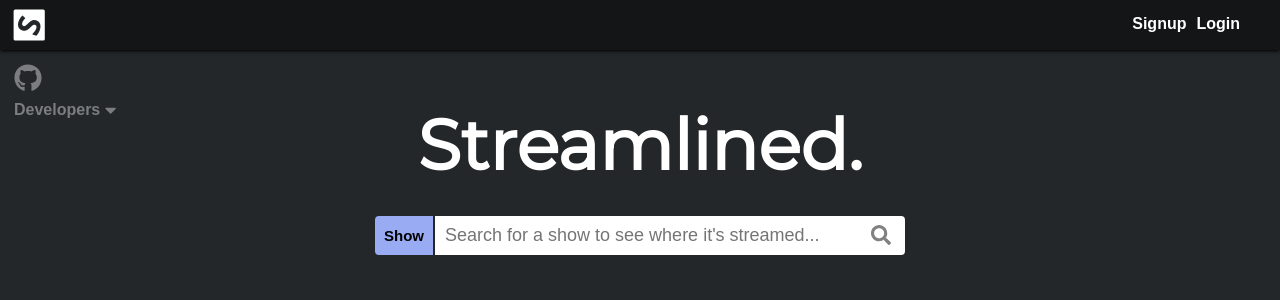
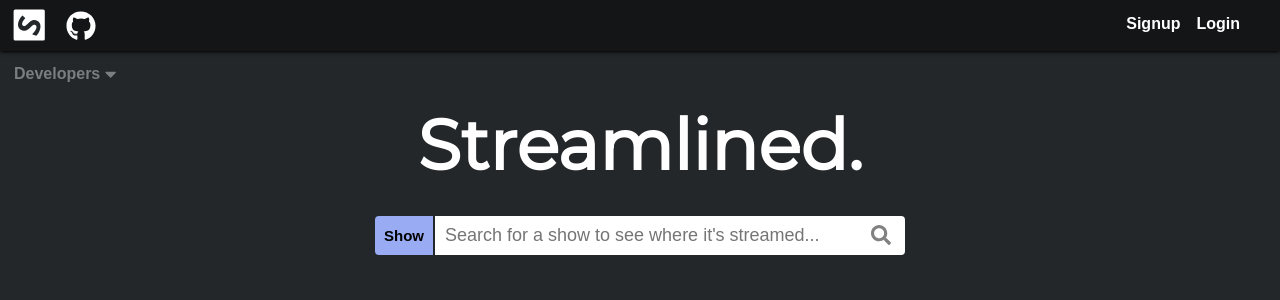
Before and after one commit to leon-i/Streamlined, a React (Create React App) app in the folder frontend/: page / in a window 1280 px wide. Shown: the top 300 px of the page. Built offline with nearby package versions, Linux system fonts and the light colour scheme; no server answers.

Commit message:
Moved github repo link to navbar

```diff
--- a/frontend/src/components/navbar/navbar.jsx
+++ b/frontend/src/components/navbar/navbar.jsx
@@ -1,7 +1,7 @@
 import React from 'react';
 import { Link } from 'react-router-dom';
-// import { FontAwesomeIcon } from '@fortawesome/react-fontawesome';
-// import { faGithub } from '@fortawesome/free-solid-svg-icons';
+import { FontAwesomeIcon } from '@fortawesome/react-fontawesome';
+import { faGithub } from "@fortawesome/free-brands-svg-icons";
 import QueueDropdown from '../queue_dropdown/queue_dropdown';
 import '../../stylesheets/navbar.css';
 
@@ -37,7 +37,6 @@
       if (this.props.loggedIn) {
         return (
             <div className='session-btns'>
-                {/* <Link to={'/profile'}>Profile</Link> */}
                 <button className='open-queue-btn' onClick={this.handleDropdownClick}>Queue</button>
                 <button className='logout-btn' onClick={this.logoutUser}>Logout</button>
             </div>
@@ -65,11 +64,17 @@
   render() {
       return (
         <nav className='navbar flex'>
-          <Link to={'/'}>
-            <img className='logo' src={process.env.PUBLIC_URL + '/Streamlined_Logo.svg'}
-              alt='stream-logo'
-              onClick={() => this.props.clearSearchResult()} />
-          </Link>
+          <div className='navbar-left'>
+            <Link to={'/'}>
+              <img className='logo' src={process.env.PUBLIC_URL + '/Streamlined_Logo.svg'}
+                alt='stream-logo'
+                onClick={() => this.props.clearSearchResult()} />
+            </Link>
+            <a href="https://github.com/leon-i/Streamlined" target="_blank">
+                <FontAwesomeIcon icon={faGithub} className='github-icon' />
+            </a>
+          </div>
+
           <div className='navbar-right'>
             <QueueDropdown currentUser={this.props.currentUser}
             queue={this.props.queue}
--- a/frontend/src/components/sidebar/sidebar.jsx
+++ b/frontend/src/components/sidebar/sidebar.jsx
@@ -14,11 +14,6 @@
     return (
         <div className='sidebar'>
             <ul className='about-links'>
-                    <li>
-                        <a href="https://github.com/leon-i/Streamlined" target="_blank">
-                            <FontAwesomeIcon icon={faGithub} className='icon-big' />
-                        </a>
-                    </li>
                 <li className={devTabClass} onClick={action}>
                     <p>Developers</p>
                     <FontAwesomeIcon icon={icon} className='caret-icon' />
--- a/frontend/src/stylesheets/navbar.css
+++ b/frontend/src/stylesheets/navbar.css
@@ -9,6 +9,17 @@
     padding-bottom: 2px;
     background: rgba(19, 21, 22, 0.97);
     box-shadow: 0 2px 2px 0 rgba(0,0,0,0.34), 0 1px 5px 0 rgba(0,0,0,0.32), 0 3px 1px -2px rgba(0,0,0,0.4);
+}
+
+#Streamlined_Logo {
+    height: 40px;
+    width: 45px;
+    margin: 5px 0 0 5px;
+    cursor: pointer;
+}
+
+#Streamlined_Logo:hover {
+    fill: #98abf3;
 }
 
 .logo {
@@ -41,10 +52,14 @@
     }
 }
 
-.github-logo {
-    width: 20px;
-    height: 20px;
-    fill: #fff;
+.github-icon {
+    font-size: 30px;
+    color: #fff;
+    margin: 0 0 8px 16px;
+}
+
+.github-icon:hover {
+    color: #98abf3;
 }
 
 .session-btns a {
@@ -65,15 +80,17 @@
 }
 
 .session-btns a:last-child {
-    margin-left: 10px;
+    margin-left: 16px;
 }
 
 .open-queue-btn, .logout-btn {
     font-size: 16px;
     font-weight: bold;
-    color: #fff;
     outline: none;
     border: none;
+    padding: 0;
+    margin-left: 16px;
+    color: #fff;
     background: transparent;
     cursor: pointer;
 }
```
